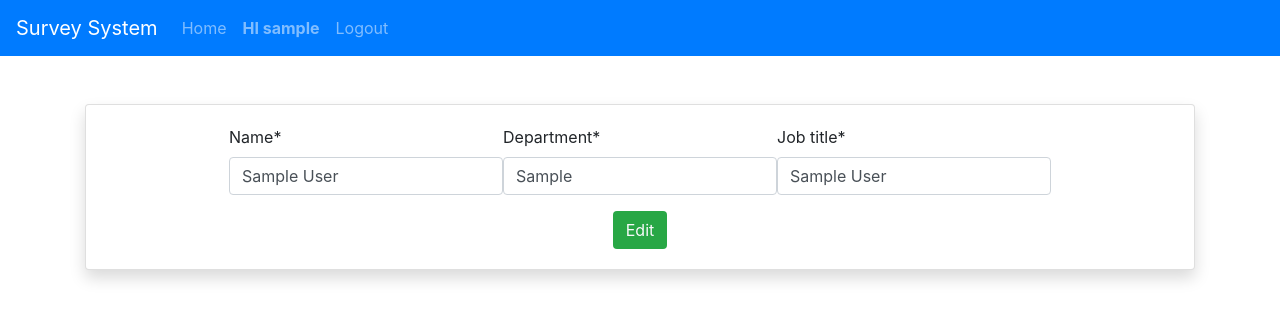
After one commit to Omarmansour557/Employee-Survey-System, a Django app: page /employee/edit/1 in a window 1280 px wide. The commit adds this page. Shown: the top 320 px of the page. Run offline with Django 4.2, Linux system fonts and the light colour scheme; a user stored in the database is signed in; tables that the repository leaves empty hold one stand-in row (values such as "Sample post"); parts of the project's set-up code (start-up, migrations or seed data) failed here and were passed over; some libraries are stand-ins or nearby versions.

Commit message:
changed the url name of the web employee profile from profile to employee_profile and added an updateView for the employee

```diff
--- /dev/null
+++ b/employee/templates/employee_update.html
@@ -0,0 +1,28 @@
+{% extends "base.html" %}
+
+{% load crispy_forms_tags %}
+
+
+{% block title %}{{user.employee.name}}'s Profile{% endblock title %}
+
+{% block body %}
+
+
+
+<form method="post">
+    {% csrf_token %}
+    <div class="container">
+        <div class="card shadow mt-5">
+            <div class="card-body">
+                <div class="row justify-content-center">
+                    {{form | crispy}}
+                </div>
+
+                <div class="row justify-content-center">
+                    <button class="btn bg-success text-light" type="submit">Edit</button>
+                </div>
+            </div>
+        </div>
+    </div>
+</form>
+{% endblock body %}
--- a/employee/web_urls.py
+++ b/employee/web_urls.py
@@ -3,5 +3,6 @@ from django.urls import path
 from . import web_views
 
 urlpatterns = [
-    path('<int:pk>/', web_views.EmployeeDetailView.as_view(), name='profile')
+    path('<int:pk>/', web_views.EmployeeDetailView.as_view(), name='employee_profile'),
+    path('edit/<int:pk>', web_views.EmployeeUpdateView.as_view(), name='employee_edit')
 ]
--- a/employee/web_views.py
+++ b/employee/web_views.py
@@ -1,10 +1,18 @@
 from django.shortcuts import render
-from django.views.generic import DetailView
+from django.views.generic import DetailView, UpdateView
 from .models import Employee
-from django.contrib.auth.mixins import LoginRequiredMixin
+from django.contrib.auth.mixins import LoginRequiredMixin, UserPassesTestMixin
 
 # Create your views here.
 
 class EmployeeDetailView(LoginRequiredMixin, DetailView):
     model = Employee
     template_name = 'employee_detail.html'
+
+class EmployeeUpdateView(LoginRequiredMixin, UpdateView, UserPassesTestMixin):
+    model = Employee
+    template_name = 'employee_update.html'
+    fields = ['name', 'department', 'job_title']
+
+    def test_func(self):
+        return self.request.user == self.get_object().user
--- a/templates/base.html
+++ b/templates/base.html
@@ -28,7 +28,7 @@
             </li>
             {% if user.is_authenticated %}
               <li class="nav-item">
-                <a class='nav-link' href="{% url 'profile' user.employee.id %}"><strong>HI {{user.username}}</strong></a>
+                <a class='nav-link' href="{% url 'employee_profile' user.employee.id %}"><strong>HI {{user.username}}</strong></a>
               </li>
             {% endif %}
 
```
